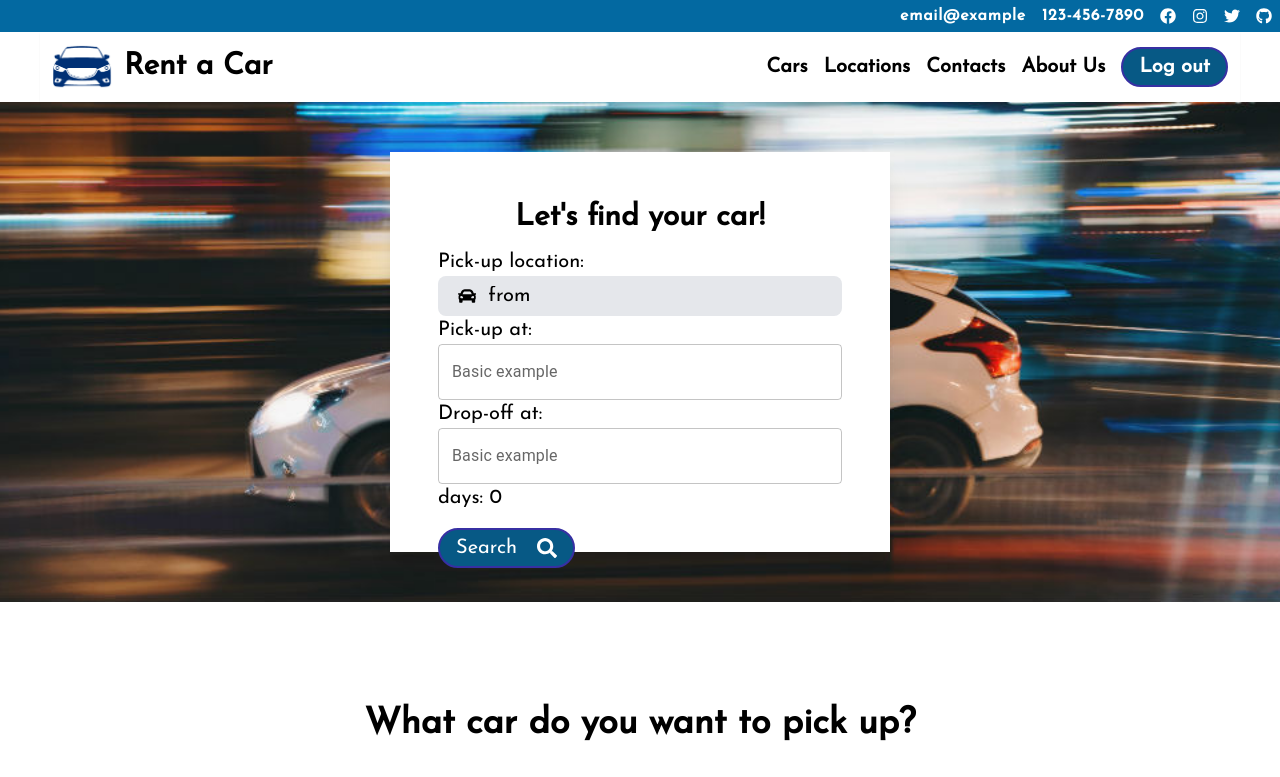
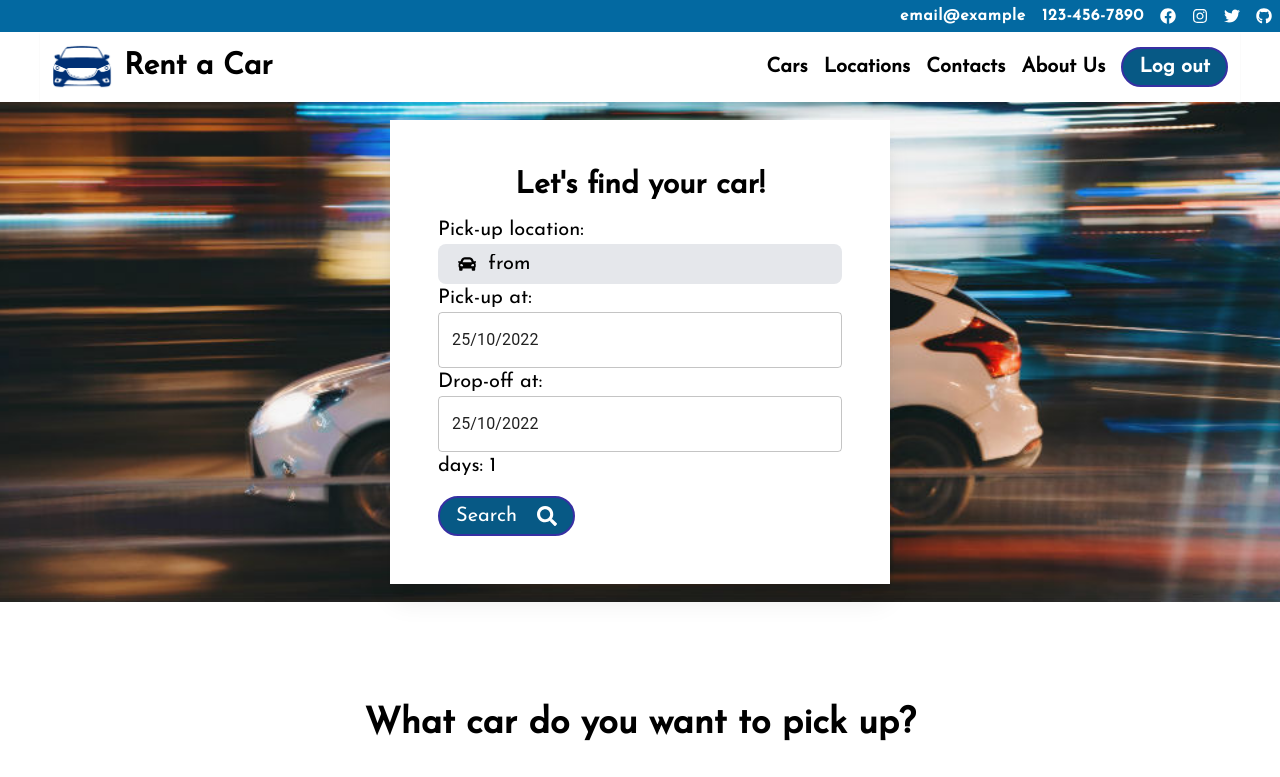
Before and after one commit to zradev/rent-a-car, a React (Create React App) app in the folder client/: page / in a window 1280 px wide. Shown: the top 777 px of the page. Built offline with nearby package versions, Linux system fonts and the light colour scheme.

Commit message:
Add search params with pick/drop dates in Search Form component and fix UI

```diff
--- a/client/src/components/catalogue/Car.tsx
+++ b/client/src/components/catalogue/Car.tsx
@@ -5,9 +5,10 @@ import { ICar } from "./../../../types.d";
 
 interface IProps {
   car: ICar;
+  days: number;
 }
 
-const Car = ({ car }: IProps) => {
+const Car = ({ car, days }: IProps) => {
   return (
     <Link
       to={`product/${car.id}`}
@@ -21,7 +22,7 @@ const Car = ({ car }: IProps) => {
           </h1>
           <h2 className="text-md mb-2 ml-3">{car.type}</h2>
         </div>
-        <div className="flex self-center w-[80%] h-[170px] md:h-[140px]">
+        <div className="flex self-center w-[80%] h-[170px] md:h-[11vw]">
           <img
             src={require(`../../assets/images/cars/${car.images[0]}`)}
             alt="car"
@@ -32,7 +33,7 @@ const Car = ({ car }: IProps) => {
             {formatCurrency(car.price)} | day
           </h1>
           <h2 className="text-md text-blue-800">
-            {formatCurrency(car.price * 2)} total
+            {formatCurrency(car.price * (days || 1))} total
           </h2>
         </div>
       </div>
--- a/client/src/components/searchForm/DatePicker.tsx
+++ b/client/src/components/searchForm/DatePicker.tsx
@@ -1,5 +1,6 @@
 import React, { useState, useEffect } from "react";
 import { Dayjs } from "dayjs";
+import dayjs from "dayjs";
 import TextField from "@mui/material/TextField";
 import { AdapterDayjs } from "@mui/x-date-pickers/AdapterDayjs";
 import { LocalizationProvider } from "@mui/x-date-pickers/LocalizationProvider";
@@ -20,17 +21,27 @@ export const BasicDatePicker = ({
     <LocalizationProvider dateAdapter={AdapterDayjs}>
       <label>Pick-up at:</label>
       <DatePicker
-        label="Basic example"
+        inputFormat="DD/MM/YYYY"
+        minDate={dayjs(new Date())}
         value={dayRange[0]}
         onChange={(newValue) => onChangeFromDay(newValue)}
         renderInput={(params) => <TextField {...params} />}
       />
       <label>Drop-off at:</label>
       <DatePicker
-        label="Basic example"
+        inputFormat="DD/MM/YYYY"
+        minDate={dayRange[0] || dayjs(new Date())}
         value={dayRange[1]}
         onChange={(newValue) => onChangeToDay(newValue)}
-        renderInput={(params) => <TextField {...params} />}
+        renderInput={(params) => (
+          <TextField
+            {...params}
+            inputProps={{
+              ...params.inputProps,
+              placeholder: "dd/mm/YYYY",
+            }}
+          />
+        )}
       />
     </LocalizationProvider>
   );
--- a/client/src/components/searchForm/SearchForm.tsx
+++ b/client/src/components/searchForm/SearchForm.tsx
@@ -2,11 +2,14 @@ import React, { useState, useEffect } from "react";
 import { FaCar, FaSearch } from "react-icons/fa";
 import { BasicDatePicker as DatePicker } from "./DatePicker";
 import { Dayjs } from "dayjs";
+import { Link } from "react-router-dom";
+import dayjs from "dayjs";
 
 const SearchForm = () => {
+  const [location, setLocation] = useState("");
   const [dayRange, setDayRange] = React.useState<Array<Dayjs | null>>([
-    null,
-    null,
+    dayjs(new Date()),
+    dayjs(new Date()),
   ]);
   const [days, setDays] = useState(0);
 
@@ -36,7 +39,7 @@ const SearchForm = () => {
     <>
       <form
         action=""
-        className="static md:w-[500px] w-[85vw] h-[400px] bg-white text-black shadow-xl"
+        className="static md:w-[500px] w-[85vw] h-auto bg-white text-black shadow-xl"
       >
         <div className="flex flex-col p-[20px] md:p-[48px] h-auto text-xl">
           <h2 className="text-2xl text-center font-black md:text-3xl mb-3">
@@ -48,6 +51,7 @@ const SearchForm = () => {
             <input
               type="text"
               placeholder="from"
+              onChange={(e) => setLocation(e.target.value)}
               className="bg-transparent w-full outline-none placeholder-black focus:placeholder-transparent"
             />
           </div>
@@ -57,10 +61,16 @@ const SearchForm = () => {
             onChangeToDay={onChangeToDay}
           />
           <p>days: {days}</p>
-          <button className="flex items-center justify-center gap-5 mt-4 text-white bg-sky-800 text-start w-fit border-2 border-indigo-800 p-1 px-4 rounded-full outline-none">
-            Search
-            <FaSearch />
-          </button>
+          <Link
+            to={`/cars?${location ? "location=" + location : ""}${
+              dayRange[0] ? "&pick=" + dayRange[0].format("DD-MM-YYYY") : ""
+            }${dayRange[1] ? "&drop=" + dayRange[1].format("DD-MM-YYYY") : ""}`}
+          >
+            <button className="flex items-center justify-center gap-5 mt-4 text-white bg-sky-800 text-start w-fit border-2 border-indigo-800 p-1 px-4 rounded-full outline-none">
+              Search
+              <FaSearch />
+            </button>
+          </Link>
         </div>
       </form>
     </>
--- a/client/src/pages/cars/index.tsx
+++ b/client/src/pages/cars/index.tsx
@@ -7,9 +7,22 @@ import { FaArrowUp, FaArrowDown } from "react-icons/fa";
 import NoResults from "../../components/catalogue/NoResults";
 import { useSearchParams } from "react-router-dom";
 import CarSkeleton from "./../../components/catalogue/CarSkeleton";
+import { BasicDatePicker as DatePicker } from "../../components/searchForm/DatePicker";
+import { Dayjs } from "dayjs";
+import dayjs from "dayjs";
 
 const Index = () => {
   const [searchParams, setSearchParams] = useSearchParams();
+  const [dayRange, setDayRange] = React.useState<Array<Dayjs | null>>([
+    searchParams.get("pick")
+      ? dayjs(searchParams.get("pick"), "DD/MM/YYYY")
+      : dayjs(new Date()),
+    searchParams.get("drop")
+      ? dayjs(searchParams.get("drop"), "DD/MM/YYYY")
+      : dayjs(new Date()),
+  ]);
+  console.log(searchParams.get("pick"));
+
   const [isLoading, setIsLoading] = useState(true);
   const [cars, setCars] = useState<ICar[]>([]);
   const [carsDB, setCarsDB] = useState<ICar[]>([]);
@@ -20,15 +33,23 @@ const Index = () => {
   const [sortingFuel, setSortingFuel] = useState(
     searchParams.get("fuel") || "all"
   );
-  const [sortingCity, setSortingCity] = useState(
-    searchParams.get("city") || "all"
+  const [sortingLocation, setSortingLocation] = useState(
+    searchParams.get("location") || "all"
   );
 
-  const cities = useMemo(() => {
+  const locations = useMemo(() => {
     return Array.from(new Set(carsDB.map((car) => car.location)));
   }, [carsDB]);
+  const [days, setDays] = useState(0);
 
   useEffect(() => {
+    if (dayRange[0] !== null && dayRange[1] !== null) {
+      setDays(dayRange[1]?.diff(dayRange[0], "day") + 1);
+    }
+  }, [dayRange]);
+
+  useEffect(() => {
+    // TODO: Update DB
     axios
       .get<ICar[]>("http://localhost:3004/cars")
       .then((res) => {
@@ -59,10 +80,10 @@ const Index = () => {
         }
       })
       .filter((car) => {
-        if (sortingCity === "all") {
+        if (sortingLocation === "all") {
           return car.location !== null;
         } else {
-          return car.location === sortingCity;
+          return car.location === sortingLocation;
         }
       })
       .sort((a, b) => {
@@ -75,7 +96,23 @@ const Index = () => {
         }
       });
     setCars(sortedCars);
-  }, [carsDB, sortByPriceIndex, sortingType, sortingFuel, sortingCity]);
+  }, [carsDB, sortByPriceIndex, sortingType, sortingFuel, sortingLocation]);
+
+  const onChangeFromDay = (newValue: Dayjs | null) => {
+    setDayRange((oldRange) => {
+      const newRange = [...oldRange];
+      newRange[0] = newValue;
+      return newRange;
+    });
+  };
+
+  const onChangeToDay = (newValue: Dayjs | null) => {
+    setDayRange((oldRange) => {
+      const newRange = [...oldRange];
+      newRange[1] = newValue;
+      return newRange;
+    });
+  };
 
   const sortByPrice = () => {
     if (sortByPriceIndex === 0) {
@@ -109,13 +146,13 @@ const Index = () => {
     setSearchParams(searchParams);
   };
 
-  const sortByCity = (e: React.ChangeEvent<HTMLSelectElement>) => {
+  const sortByLocation = (e: React.ChangeEvent<HTMLSelectElement>) => {
     if (e.target.value === "all") {
-      searchParams.delete("city");
-      setSortingCity("all");
+      searchParams.delete("location");
+      setSortingLocation("all");
     } else {
-      searchParams.set("city", e.target.value);
-      setSortingCity(e.target.value);
+      searchParams.set("location", e.target.value);
+      setSortingLocation(e.target.value);
     }
     setSearchParams(searchParams);
   };
@@ -123,19 +160,27 @@ const Index = () => {
   return (
     <MainLayout>
       <div className=" w-full bg-gray-100 mb-5">
+        <div className="flex flex-col md:flex-row justify-center items-center bg-white p-6 gap-3 text-xl mt-5">
+          <DatePicker
+            dayRange={dayRange}
+            onChangeFromDay={onChangeFromDay}
+            onChangeToDay={onChangeToDay}
+          />
+        </div>
         <div className="flex  gap-4 justify-center items-center m-auto font-semibold text-md">
           <button onClick={sortByPrice} className="flex m-2">
+            Price
             {sortByPriceIndex === 0 ? (
               <>
-                Price <FaArrowDown className="text-transparent ml-1" />
+                <FaArrowDown className="text-transparent ml-1" />
               </>
             ) : sortByPriceIndex === 1 ? (
               <>
-                Price <FaArrowDown className="ml-1" />
+                <FaArrowDown className="ml-1" />
               </>
             ) : (
               <>
-                Price <FaArrowUp className="ml-1" />
+                <FaArrowUp className="ml-1" />
               </>
             )}
           </button>
@@ -145,6 +190,13 @@ const Index = () => {
             onChange={(e) => sortByType(e)}
             className="bg-transparent outline-none my-2 [&>*]:bg-gray-100"
           >
+            <option
+              value={searchParams.get("type") || "all"}
+              selected
+              className="hidden"
+            >
+              {searchParams.get("type") || "Type"}
+            </option>
             <option value="all">Type</option>
             <option value="economy">Economy</option>
             <option value="estate">Estate</option>
@@ -158,6 +210,13 @@ const Index = () => {
             onChange={(e) => sortByFuel(e)}
             className="bg-transparent outline-none my-2 [&>*]:bg-gray-100"
           >
+            <option
+              value={searchParams.get("fuel") || "all"}
+              selected
+              className="hidden"
+            >
+              {searchParams.get("fuel") || "Fuel"}
+            </option>
             <option value="all">Fuel</option>
             <option value="petrol">Petrol</option>
             <option value="disel">Diesel</option>
@@ -165,15 +224,22 @@ const Index = () => {
             <option value="electric">Electric</option>
           </select>
           <select
-            id="city"
-            name="city"
-            onChange={(e) => sortByCity(e)}
-            className="bg-transparent outline-none my-2 [&>*]:bg-gray-100"
+            id="location"
+            name="location"
+            onChange={(e) => sortByLocation(e)}
+            className="bg-transparent outline-none my-2 [&>*]:bg-gray-100 capitalize"
           >
+            <option
+              value={searchParams.get("location") || "all"}
+              selected
+              className="hidden"
+            >
+              {searchParams.get("location") || "Location"}
+            </option>
             <option value="all">Location</option>
-            {cities.map((city, index) => (
-              <option key={index} value={city} className="capitalize">
-                {city}
+            {locations.map((location, index) => (
+              <option key={index} value={location} className="capitalize">
+                {location}
               </option>
             ))}
           </select>
@@ -189,7 +255,7 @@ const Index = () => {
         ) : cars.length > 0 ? (
           <div className="grid gap-2 mx-2 grid-cols-1 lg:grid-cols-4 md:grid-cols-3 sm:grid-cols-2">
             {cars.map((car) => (
-              <Car key={car.id} car={car} />
+              <Car key={car.id} car={car} days={days} />
             ))}
           </div>
         ) : (
```
